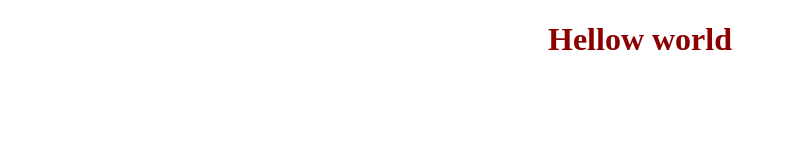
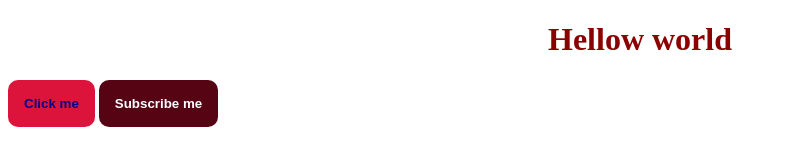
Before and after one commit to Jagodish75/various-practise, a plain HTML site: page index.html in a window 1280 px wide. Shown: the whole page, without its empty margins (0-787 px from the left). Drawn offline with Linux system fonts and the light colour scheme.

Commit message:
added subscribe button

```diff
--- a/index.html
+++ b/index.html
@@ -8,6 +8,8 @@
     </head>
     <body>
         <h1>Hellow world</h1>
+        <button class="click">Click me</button>
+        <button class="subscribe">Subscribe me</button>
         <script src="/script.js"></script>
     </body>
 </html>
--- a/style.css
+++ b/style.css
@@ -2,10 +2,21 @@ h1 {
     text-align: center;
     color: darkred;
 }
-button {
+.click {
     color: darkblue;
     background-color: crimson;
     padding: 16px;
     border: none;
     outline: none;
+    font-weight: bold;
+    border-radius: 10px;
 }
+.subscribe {
+    color: white;
+    background-color: #560414;
+    padding: 16px;
+    border: none;
+    outline: none;
+    font-weight: bold;
+    border-radius: 10px;
+}
```
